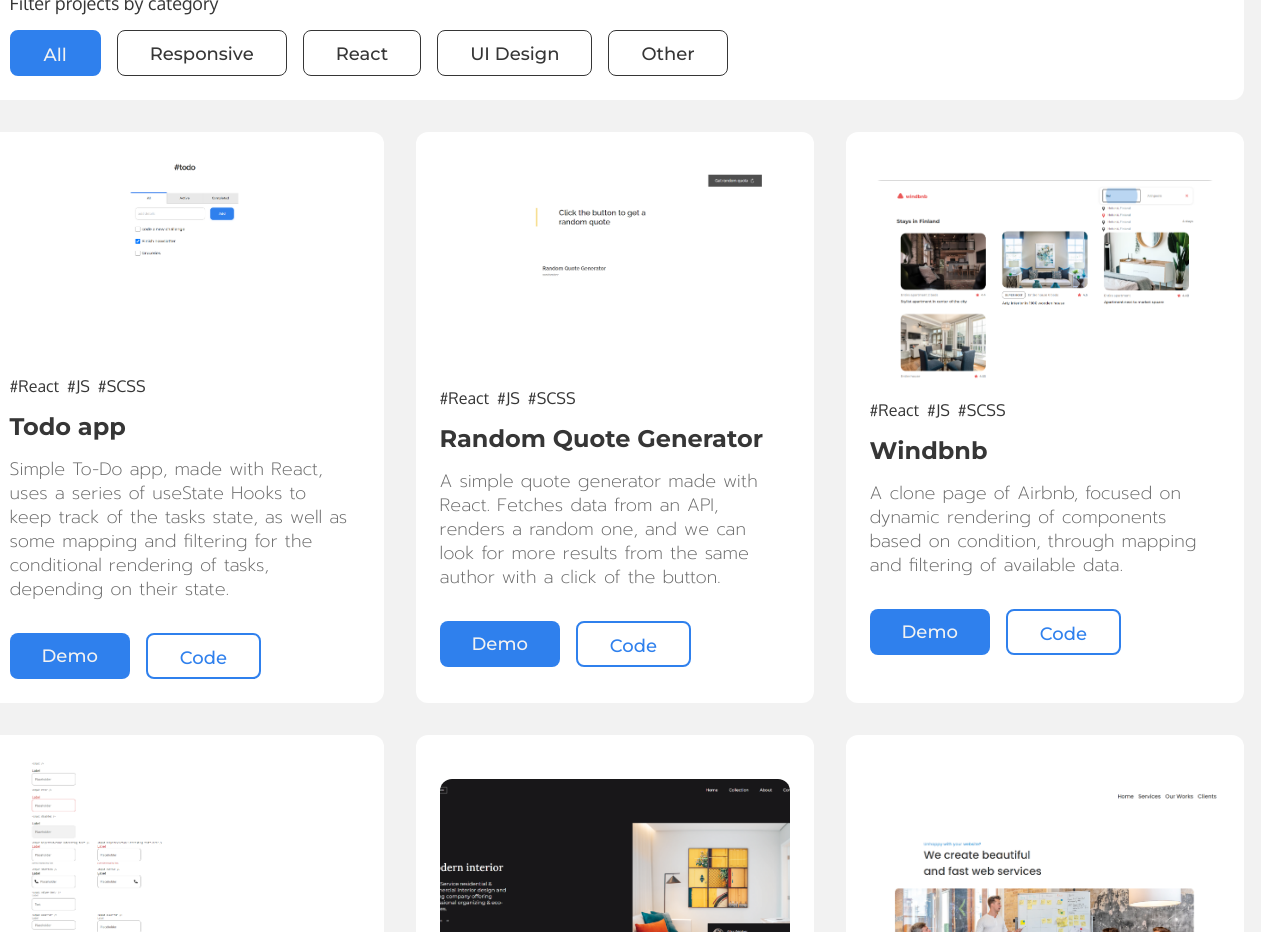
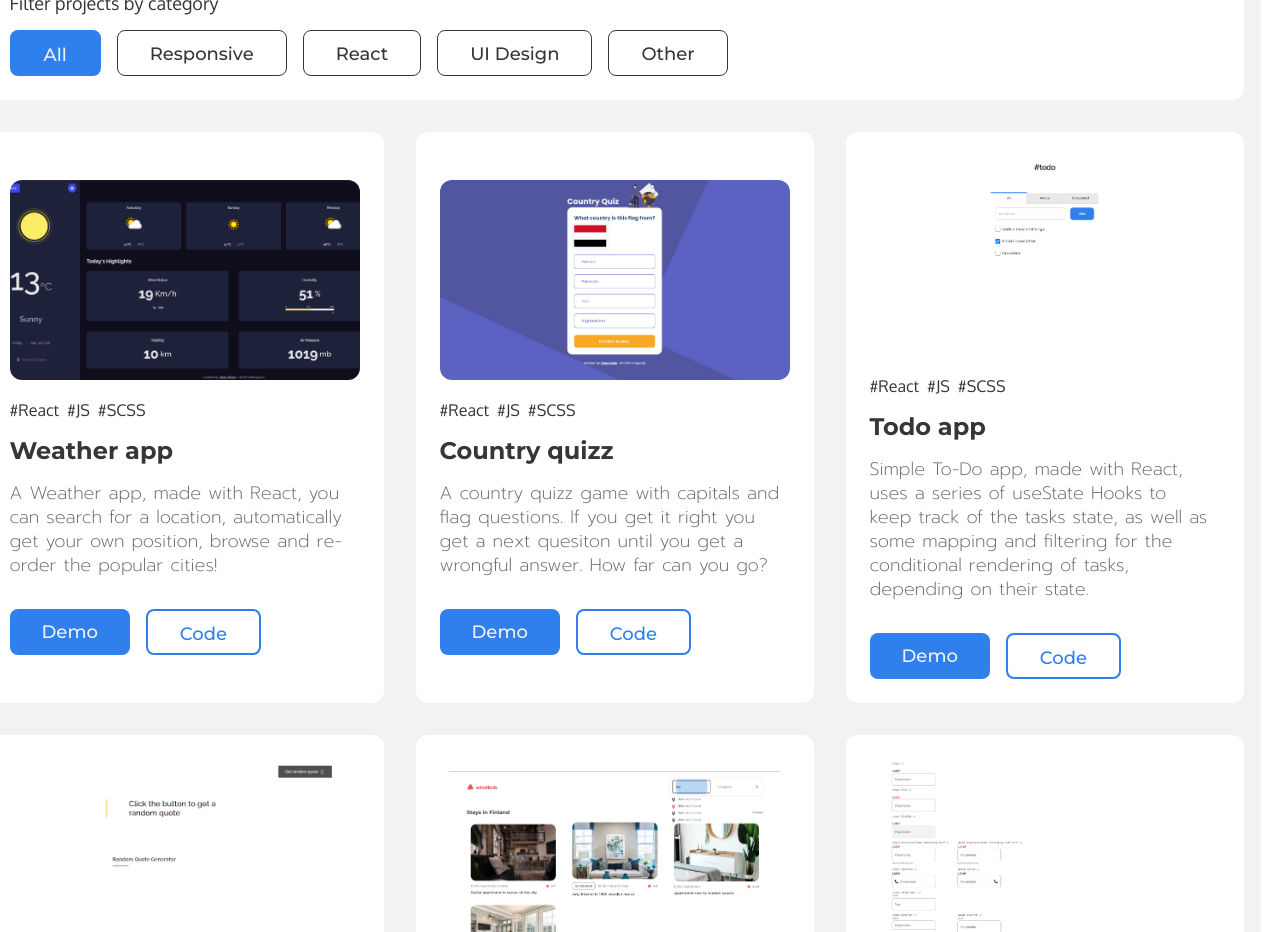
Before and after one commit to hitmaizer/responsive-web-portfolio, a React (Create React App) app: page / in a window 1280 px wide. Shown: the part 2120-3052 px from the top of the page. Built offline with nearby package versions, Linux system fonts and the light colour scheme.

Commit message:
updated data file

```diff
--- a/src/data.js
+++ b/src/data.js
@@ -1,5 +1,27 @@
 export default {
     "works": [
+        {
+            "id": "26",
+            "title": "Weather app",
+            "img": "weather.png",
+            "tags": ["React", "JS", "SCSS"],
+            "category": "react",
+            "description": "A Weather app, made with React, you can search for a location, automatically get your own position, browse and re-order the popular cities!",
+            "demo": "https://weather-app-hitmaizer.vercel.app/",
+            "code": "https://github.com/hitmaizer/weather-app",
+            "link":  "",
+        },
+        {
+            "id": "27",
+            "title": "Country quizz",
+            "img": "country.png",
+            "tags": ["React", "JS", "SCSS"],
+            "category": "react",
+            "description": "A country quizz game with capitals and flag questions. If you get it right you get a next quesiton until you get a wrongful answer. How far can you go?",
+            "demo": "https://quiz-game-hitmaizer.vercel.app/",
+            "code": "https://github.com/hitmaizer/quiz-game",
+            "link":  "",
+        },
         {
             "id": "25",
             "title": "Todo app",
```
